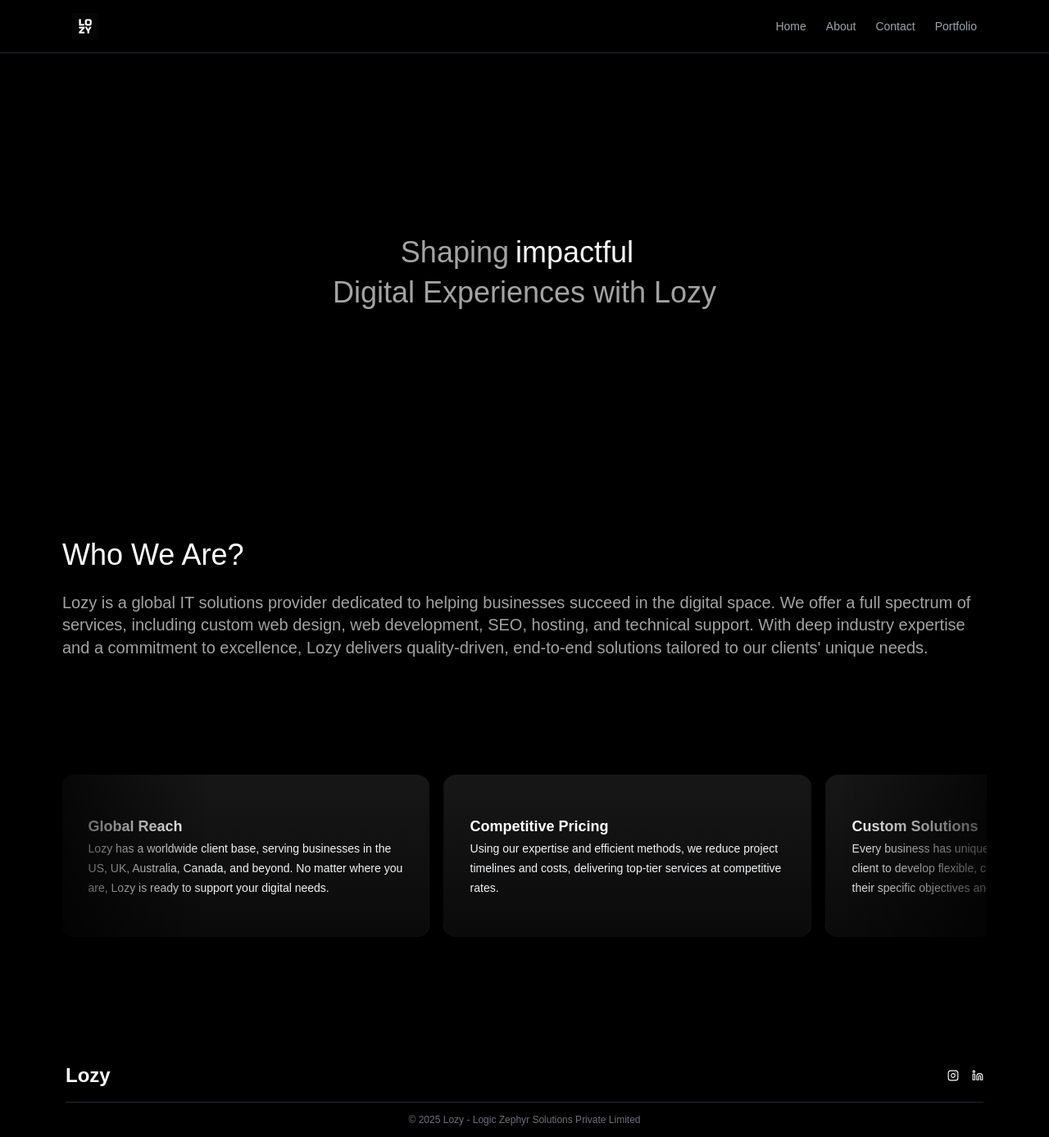
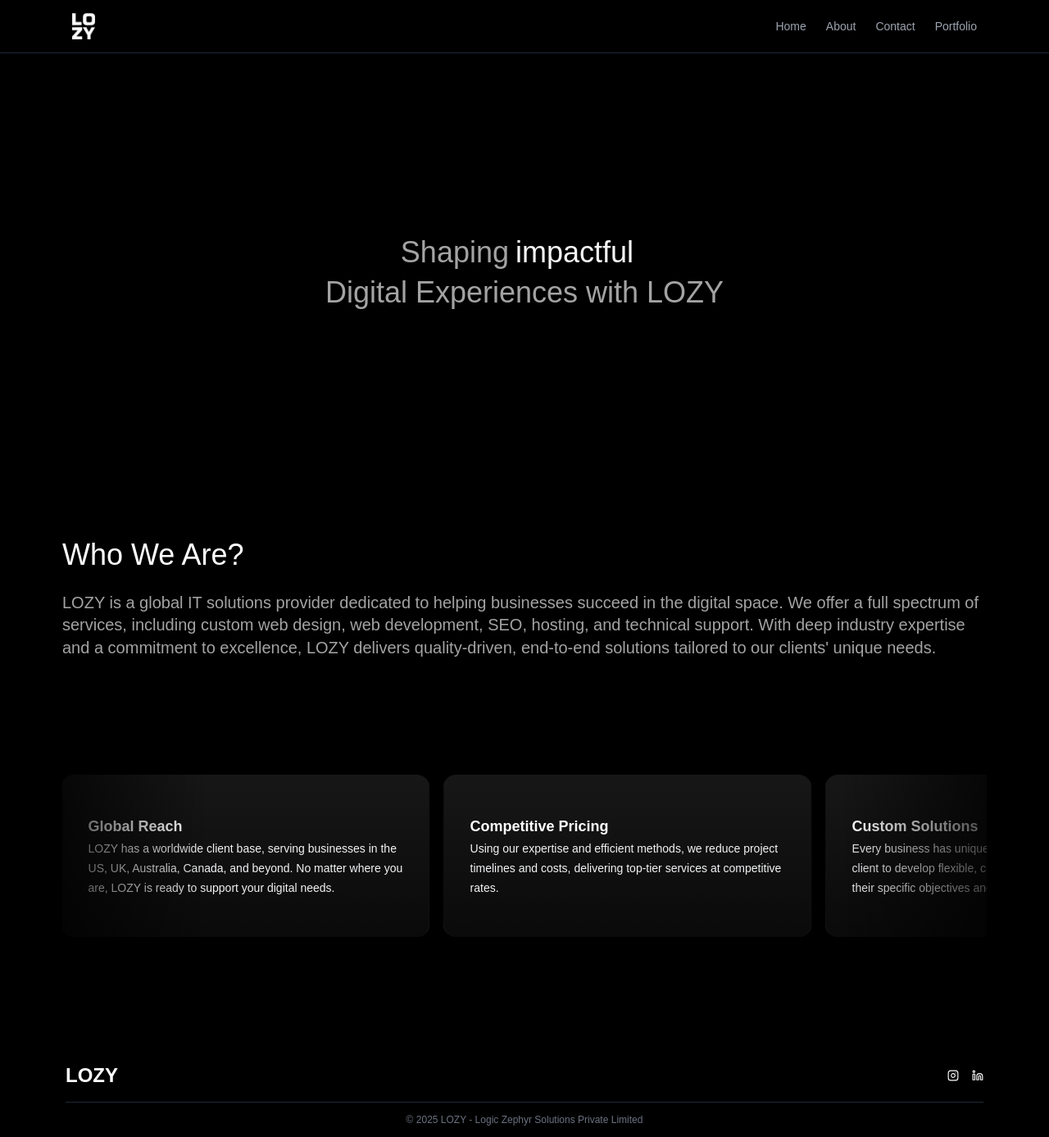
Before and after one commit to mjatin-dev/logic-zephyr, a Next.js app: page /about in a window 1280 px wide. Shown: the whole page at 82% size. Built offline with nearby package versions, Linux system fonts and the light colour scheme.

Commit message:
update changes

```diff
--- a/src/app/about/page.tsx
+++ b/src/app/about/page.tsx
@@ -11,7 +11,7 @@ export default function About() {
         <div className="text-4xl mx-auto font-normal leading-snug text-neutral-600 dark:text-neutral-400">
           Shaping
           <FlipWords words={words} /> <br />
-          Digital Experiences with Lozy{" "}
+          Digital Experiences with LOZY{" "}
         </div>
       </div>
       <div className="w-full">
@@ -19,11 +19,11 @@ export default function About() {
           Who We Are?
         </h1>
         <p className="text-xl mx-auto font-normal leading-snug text-left mb-20 text-neutral-600 dark:text-neutral-400">
-          Lozy is a global IT solutions provider dedicated to helping
+          LOZY is a global IT solutions provider dedicated to helping
           businesses succeed in the digital space. We offer a full spectrum of
           services, including custom web design, web development, SEO, hosting,
           and technical support. With deep industry expertise and a commitment
-          to excellence, Lozy delivers quality-driven, end-to-end solutions
+          to excellence, LOZY delivers quality-driven, end-to-end solutions
           tailored to our clients' unique needs.
         </p>
       </div>
--- a/src/app/page.tsx
+++ b/src/app/page.tsx
@@ -18,7 +18,7 @@ export default function Home() {
           className="flex items-center flex-col justify-center px-2 md:px-10  py-4 w-full h-full"
         >
           <h1 className="md:text-7xl text-7xl lg:text-9xl font-bold text-center text-white  mt-6 relative z-20  bg-clip-text text-transparent bg-gradient-to-b from-neutral-800 via-neutral-700 to-neutral-700 dark:from-neutral-800 dark:via-white dark:to-white">
-            Lozy
+            LOZY
           </h1>
           <p className="text-base md:text-lg mt-2 text-white font-normal inter-var text-center">
             Logic Zephyr Solutions Private Limited
--- a/src/app/portfolio/page.tsx
+++ b/src/app/portfolio/page.tsx
@@ -112,7 +112,7 @@ const Portfolio = () => {
             Our Innovative Portfolio
           </h1>
           <p className="text-neutral-500 max-w-lg mt-6 mx-auto my-2 text-sm text-center relative z-10">
-            At Lozy, we specialize in delivering cutting-edge solutions to
+            At LOZY, we specialize in delivering cutting-edge solutions to
             empower businesses worldwide. Our innovative tools and services are
             designed to streamline your operations, enhance productivity, and
             drive success. Join us in shaping the future of technology.
--- a/src/app/services/ai/page.tsx
+++ b/src/app/services/ai/page.tsx
@@ -37,7 +37,7 @@ export default function AI() {
 
       {/* <div className="container mx-auto mt-20 flex flex-col  max-w-6xl gap-10 items-start  justify-between p-5">
         <p>
-          At Lozy, we harness the power of Artificial Intelligence to
+          At LOZY, we harness the power of Artificial Intelligence to
           revolutionize the way businesses operate. Our AI services are designed
           to streamline processes, enhance decision-making, and deliver
           cutting-edge solutions tailored to your unique needs.
--- a/src/components/layouts/Footer.tsx
+++ b/src/components/layouts/Footer.tsx
@@ -17,7 +17,7 @@ const Footer = () => {
       <div className="container mx-auto px-4 flex flex-col h-16 max-w-6xl">
         <div className="flex flex-col">
           <div className="flex mb-4 flex-row justify-between">
-            <p className="font-extrabold text-2xl text-white">Lozy</p>
+            <p className="font-extrabold text-2xl text-white">LOZY</p>
             <div className="flex flex-row gap-4 items-center justify-between">
               {socialLinks.map((link) => (
                 <a
@@ -34,7 +34,7 @@ const Footer = () => {
           <hr className="border-gray-800" />
           <div className="flex flex-col items-center justify-center">
             <p className="my-3 text-[12px] flex items-center text-gray-500 text-center">
-               © {new Date().getFullYear()} Lozy - Logic Zephyr Solutions Private Limited
+               © {new Date().getFullYear()} LOZY - Logic Zephyr Solutions Private Limited
               {/* | Crafted with{" "}
               <Heart size={14} className="mx-1" /> in Punjab */}
             </p>
--- a/src/components/layouts/Header.tsx
+++ b/src/components/layouts/Header.tsx
@@ -29,11 +29,11 @@ export default function Header({ isSidebarOpen, toggleSidebar }: HeaderProps) {
           {isSidebarOpen ? (
             <div className="loader"></div>
           ) : (
-            // <p className="font-extrabold text-2xl text-white">Lozy</p>
+            // <p className="font-extrabold text-2xl text-white">LOZY</p>
 
             <img
-              src="/images/logo.jpeg"
-              alt="Lozy Logo"
+              src="/images/logo.png"
+              alt="LOZY Logo"
               className="h-8 w-auto"
             />
           )}
--- a/src/constants/comman.tsx
+++ b/src/constants/comman.tsx
@@ -79,7 +79,7 @@ export const testimonials = [
   {
     title: "Global Reach",
     description:
-      "Lozy has a worldwide client base, serving businesses in the US, UK, Australia, Canada, and beyond. No matter where you are, Lozy is ready to support your digital needs.",
+      "LOZY has a worldwide client base, serving businesses in the US, UK, Australia, Canada, and beyond. No matter where you are, LOZY is ready to support your digital needs.",
   },
   {
     title: "Competitive Pricing",
@@ -94,11 +94,11 @@ export const testimonials = [
   {
     title: "Comprehensive Services Under One Roof",
     description:
-      "From strategy and planning to development, marketing, and consulting, Lozy offers a full range of services, simplifying your project management by handling everything in-house.",
+      "From strategy and planning to development, marketing, and consulting, LOZY offers a full range of services, simplifying your project management by handling everything in-house.",
   },
   {
     title: "Unwavering Quality",
     description:
-      "Quality is central to our work. Whether it’s digital marketing, web development, or consulting, Lozy prioritizes excellence in every project, ensuring outcomes that drive long-term success.",
+      "Quality is central to our work. Whether it’s digital marketing, web development, or consulting, LOZY prioritizes excellence in every project, ensuring outcomes that drive long-term success.",
   },
 ];
```
Also changed, not shown: public/images/logo.png (added), 1 other file (tests, documents, lock files or other folders).
